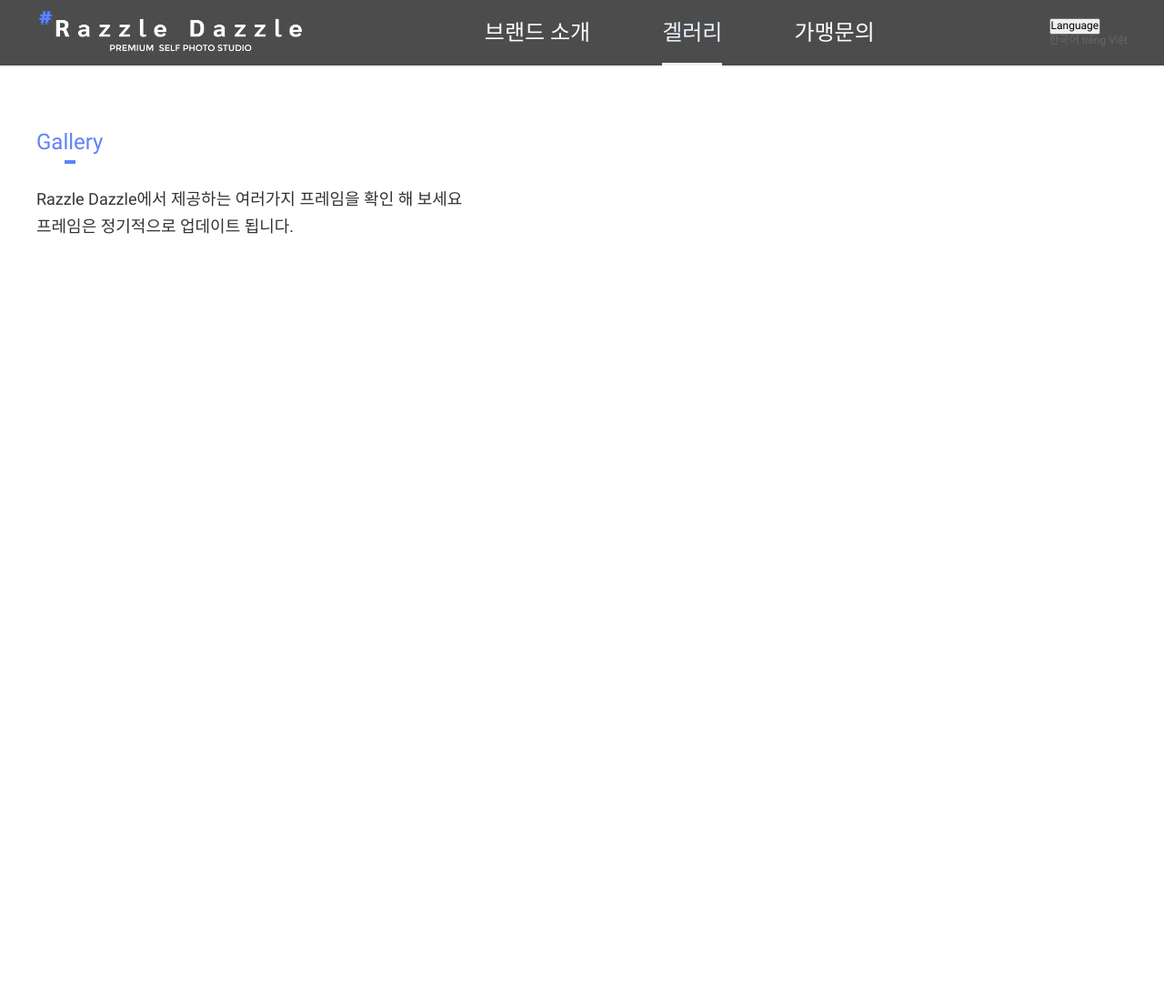
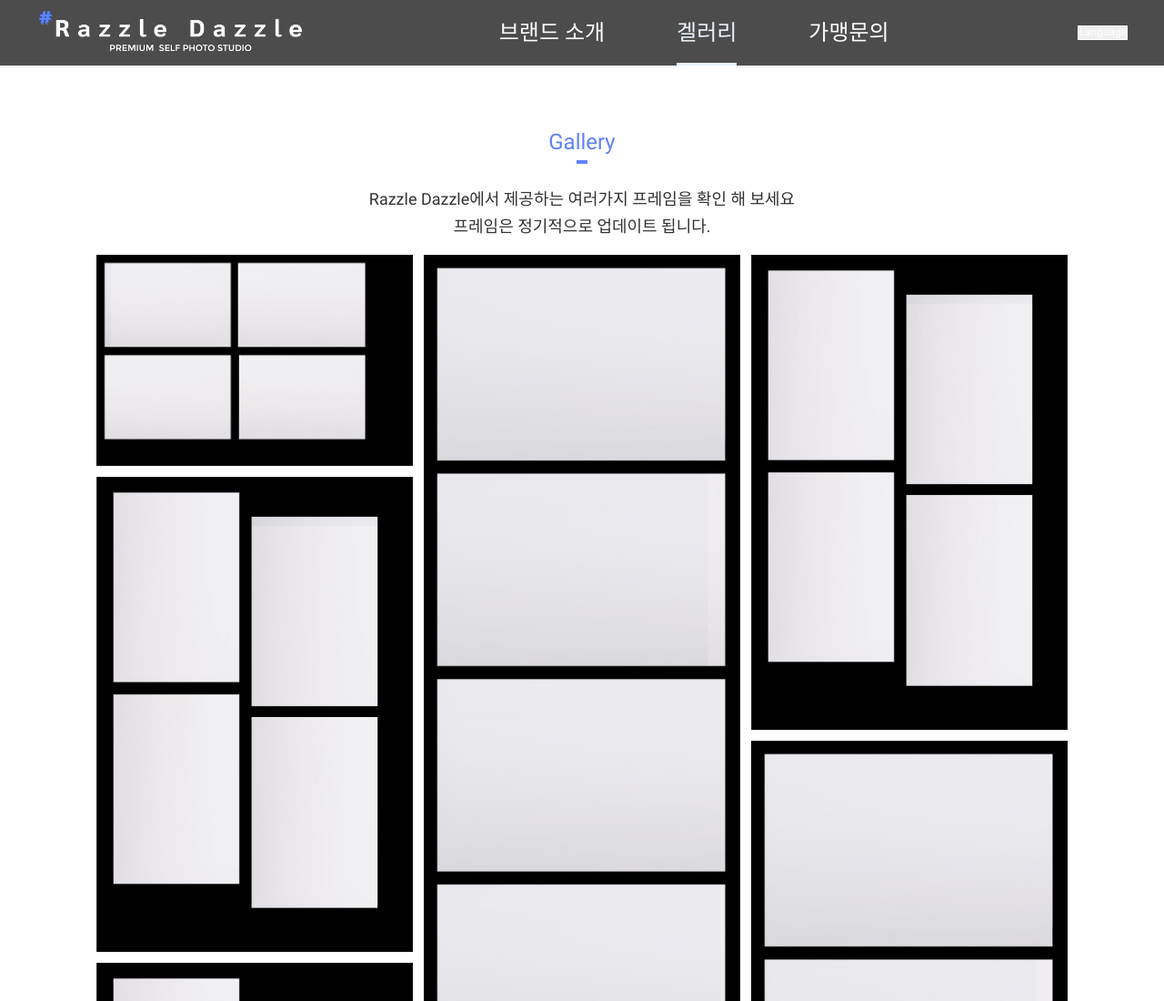
Before and after one commit to junjeail/razzledazzle, a plain HTML site: page gall.html in a window 1280 px wide. Shown: the top 1100 px of the page at 91% size. Before the commit the page ends 800 px from the top, so only its background shows below. Drawn offline with Linux system fonts and the light colour scheme.

Commit message:
겔러리 업데이트 등

```diff
--- a/contact.html
+++ b/contact.html
@@ -6,6 +6,10 @@
   <meta http-equiv="X-UA-Compatible" content="IE=edge">
   <meta name="viewport" content="width=device-width, target-densitydpi=device-dpi">
   <title>가맹문의 | Lazzle Dazzle</title>
+
+  <!-- script -->
+  <script src="./res/js/jquery.min.js"></script>
+  <script src="./res/js/pubui.js"></script>
 
   <!-- css -->
   <link href="./res/css/style.css" rel="stylesheet">
@@ -27,7 +31,7 @@
       </nav>
 
       <div class="selectLan">
-        <button class="toggleSltLan">Language</button>
+        <button id="toggleSltLan">Language</button>
         <div class="toggleWrap">
           <a href="">한국어</a>
           <a href="">tiếng Việt</a>
--- a/gall.html
+++ b/gall.html
@@ -6,6 +6,11 @@
   <meta http-equiv="X-UA-Compatible" content="IE=edge">
   <meta name="viewport" content="width=device-width, target-densitydpi=device-dpi">
   <title>겔러리 | Lazzle Dazzle</title>
+
+  <!-- script -->
+  <script src="./res/js/jquery.min.js"></script>
+  <script src="./res/js/newWaterfall.js"></script>
+  <script src="./res/js/pubui.js"></script>
 
   <!-- css -->
   <link href="./res/css/style.css" rel="stylesheet">
@@ -16,7 +21,8 @@
   <!-- s : header ========== ========== -->
   <header class="gnb">
     <div class="area-conts">
-      <a href="./index.html" class="logo"><img src="./res/img/img_logo.png" alt="Razzle Dazzle PREMIUM SELF PHOTO STUDIO"></a>
+      <a href="./index.html" class="logo"><img src="./res/img/img_logo.png"
+          alt="Razzle Dazzle PREMIUM SELF PHOTO STUDIO"></a>
 
       <button class="btn-callnav">메뉴</button>
 
@@ -27,7 +33,7 @@
       </nav>
 
       <div class="selectLan">
-        <button class="toggleSltLan">Language</button>
+        <button id="toggleSltLan">Language</button>
         <div class="toggleWrap">
           <a href="">한국어</a>
           <a href="">tiếng Việt</a>
@@ -53,6 +59,38 @@
           </p>
         </div>
 
+        <ul id="waterfall">
+          <li>
+            <div>
+              <img src="./res/img/img_frame1.jpg" alt="">
+            </div>
+          </li>
+          <li>
+            <div>
+              <img src="./res/img/img_frame2.jpg" alt="">
+            </div>
+          </li>
+          <li>
+            <div>
+              <img src="./res/img/img_frame3.jpg" alt="">
+            </div>
+          </li>
+          <li>
+            <div>
+              <img src="./res/img/img_frame3.jpg" alt="">
+            </div>
+          </li>
+          <li>
+            <div>
+              <img src="./res/img/img_frame2.jpg" alt="">
+            </div>
+          </li>
+          <li>
+            <div>
+              <img src="./res/img/img_frame3.jpg" alt="">
+            </div>
+          </li>
+        </ul>
       </div>
     </section>
     <!-- e : Gallery -->
@@ -62,4 +100,20 @@
 
 </body>
 
+<script>
+  $('#waterfall').NewWaterfall({
+
+    // width of grid item
+    width: 360,
+
+    // refresh delay
+    delay: 60,
+
+    // By default, the plugin will add the class 'show' to grid item when in viewport
+    // setting the options to true will remove the class when out of the viewport
+    repeatShow: false
+
+  });
+</script>
+
 </html>
--- /dev/null
+++ b/res/js/newWaterfall.js
@@ -0,0 +1,155 @@
+/*	   Waterfall Flow Code By: ONEO 2015.08.26
+	NewWaterfall Flow Code By: ONEO 2016.10.25
+------------------------------------------------------*/
+(function ()
+{
+    $.fn.NewWaterfall = function (options)
+    {
+        // 参数
+        var defaults = {
+            width: 360,
+            delay: 60,
+            repeatShow: false
+        };
+        var config = $.extend({}, defaults, options);
+        var ul = this;
+        // 功能
+        var show = function (li)
+        {
+            if ($(window).scrollTop() + $(window).height() > $(li).offset().top)
+            {
+                $(li).addClass('show');
+            } else if ($(window).scrollTop() + $(window).height() < $(li).offset().top)
+            {
+                if (config.repeatShow)
+                {
+                    $(li).removeClass('show');
+                }
+            }
+        }
+        var refresh = function ()
+        {
+            if (ul.length <= 0)
+            {
+                return;
+            }
+
+            ul.css({
+                "position": "relative"
+            });
+
+            // 参数
+            var lis = $(ul).children("li");
+
+            if (lis.length <= 0)
+            {
+                return;
+            }
+
+            var ul_width = $(ul).width();
+            var ul_column = parseInt(ul_width / config.width);
+
+            if (lis.length < ul_column)
+            {
+                ul_column = lis.length;
+            }
+
+            var li_left = (ul_width - ul_column * config.width) / 2;
+
+            if (ul_column > 0)
+            {
+                $(ul).removeClass('min');
+
+                // 基础样式设置
+                lis.css({
+                    "position": "absolute",
+                    "width": config.width
+                });
+
+                // 变量
+                var maxHeight = 0;
+                var list = []
+                var nlist = []
+
+                // 初始化列表
+                for (var i = 0; i < lis.length; i++)
+                {
+                    list.push({
+                        "index": i,
+                        "bottom": 0,
+                        "height": $(lis[i]).height(),
+                    });
+                }
+
+                // 初始化列
+                for (var i = 0; i < ul_column; i++)
+                {
+                    nlist.push([]);
+                }
+
+                // 智能排序
+                for (var i = 0; i < lis.length; i++)
+                {
+                    if (i < ul_column)
+                    {
+                        list[i]["bottom"] = list[i]["height"];
+                        nlist[i].push(list[i]);
+                    } else
+                    {
+                        var b = 0;
+                        var l = 0;
+                        for (var j = 0; j < ul_column; j++)
+                        {
+                            var jh = nlist[j][nlist[j].length - 1]["bottom"] + list[i]["height"];
+                            if (b == 0 || jh < b)
+                            {
+                                b = jh;
+                                l = j;
+                            }
+                        }
+                        list[i]["bottom"] = b;
+                        nlist[l].push(list[i]);
+                    }
+                }
+
+                // 开始布局
+                for (var i = 0; i < nlist.length; i++)
+                {
+                    for (var j = 0; j < nlist[i].length; j++)
+                    {
+                        $(lis[nlist[i][j]["index"]]).css({
+                            "left": i * config.width + li_left,
+                            "top": nlist[i][j]["bottom"] - nlist[i][j]["height"]
+                        });
+                    }
+                }
+
+                // 设置最大高度
+                for (var i = 0; i < nlist.length; i++)
+                {
+                    var h = nlist[i][nlist[i].length - 1]["bottom"];
+                    if (maxHeight < h)
+                    {
+                        maxHeight = h;
+                    }
+                }
+                $(ul).css("height", maxHeight);
+            } else
+            {
+                lis.attr("style", "");
+                ul.attr("style", "");
+                $(ul).addClass('min');
+            }
+
+            // 显示列表
+            for (var i = 0; i < lis.length; i++)
+            {
+                show(lis[i]);
+            }
+        }
+
+        // 刷新
+        refresh();
+        setInterval(refresh, config.delay);
+    }
+})();
--- /dev/null
+++ b/res/js/pubui.js
@@ -0,0 +1,5 @@
+$(document).ready(function(){
+  $('#toggleSltLan').off('click').on('click', function(){
+    $('.toggleWrap').toggleClass('active');
+  })
+});
--- a/res/scss/_color.scss
+++ b/res/scss/_color.scss
@@ -32,3 +32,4 @@ $co-bg-black : $black;
 
 $co-border-default : $gray-500;
 $co-border-light : $gray-300;
+$co-border-white : $white;
--- a/res/scss/_item.scss
+++ b/res/scss/_item.scss
@@ -0,0 +1,35 @@
+#waterfall {
+  margin: 10px;
+
+  li {
+    left: 0;
+    top: 0;
+    opacity: 0;
+    transform: translateY(100px);
+
+    &.show {
+      opacity: 1;
+      transform: translateY(0);
+      transition: all 0.3s, top 1s;
+    }
+
+    >div {
+      border-radius: 0;
+      margin: 6px;
+      padding: 0;
+      background: rgb(255, 255, 255);
+      transition: all 0.5s;
+
+      &:hover {
+        transform: translateY(-10px);
+        // box-shadow: 0 10px 15px rgba($co-main, 0.5);
+        transition: all 0.3s;
+      }
+
+      img {
+        display: block;
+        width: 100%;
+      }
+    }
+  }
+}
--- a/res/scss/_layout.scss
+++ b/res/scss/_layout.scss
@@ -145,6 +145,21 @@ header.gnb {
       display: none;
     }
 
+    .selectLan {
+      button {
+        border: 1px solid $co-border-white;
+        color: $co-txt-white;
+      }
+
+      .toggleWrap {
+        display: none;
+
+        &.active {
+          display: block;
+        }
+      }
+    }
+
     nav {
       display: block;
       height: 100%;
@@ -269,8 +284,10 @@ header.gnb {
     position: relative;
     width: 800px;
     height: 800px;
+    padding: 240px 0 0;
     background: url(../img/round.svg) no-repeat center;
     background-size: contain;
+    box-sizing: border-box;
 
     &::before,
     &::after {
@@ -305,6 +322,12 @@ header.gnb {
       }
 
     }
+
+    img {
+      display: block;
+      max-width: 100%;
+      margin: 1rem auto 4rem;
+    }
   }
 }
 
@@ -334,6 +357,10 @@ header.gnb {
     width: 500px;
     height: 500px;
   }
+}
+
+.area-gallery {
+  text-align: center;
 }
 
 .area-qst {
--- a/res/scss/_media.scss
+++ b/res/scss/_media.scss
@@ -0,0 +1,3 @@
+@media all and (max-width: 1000px) {
+
+}
```
Also changed, not shown: index.html (+4 -1 lines), res/css/style.css, res/img/img_frame1.jpg (added), res/img/img_frame2.jpg (added), res/img/img_frame3.jpg (added), 1 other file.
